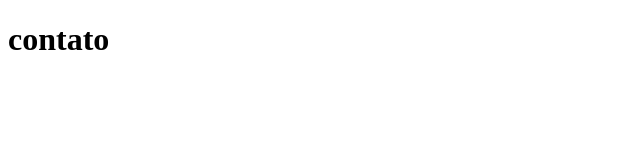
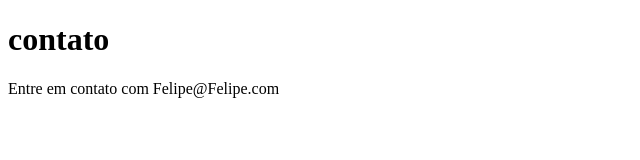
Before and after one commit to UnicornioNoiado/sistema-de-cadastro, a plain HTML site: page contato.html in a window 1280 px wide. Shown: the whole page, without its empty margins (0-640 px from the left). Drawn offline with Linux system fonts and the light colour scheme.

Commit message:
Adicionando o e-mail de contato no novo Branch

```diff
--- a/contato.html
+++ b/contato.html
@@ -8,6 +8,6 @@
 </head>
 <body>
     <h1>contato</h1>
-
+    <p>Entre em contato com Felipe@Felipe.com</p>
 </body>
 </html>
```
